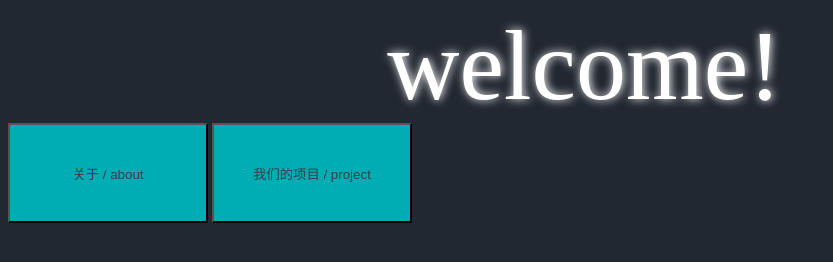
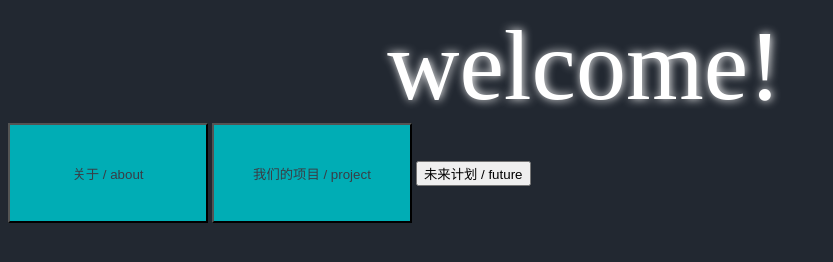
Before and after one commit to ILoveCodingVeryMuchhhhh/my-website, a plain HTML site: page index.html in a window 1280 px wide. Shown: the whole page, without its empty margins (0-833 px from the left). Drawn offline with Linux system fonts and the light colour scheme.

Commit message:
再次更改了网页

```diff
--- a/index.html
+++ b/index.html
@@ -27,5 +27,6 @@
 	<span class="title_">welcome!</span>
 	<button class="btn_1">关于 / about</button>
 	<button class="btn_2">我们的项目 / project</button>
+	<button class="btn_3">未来计划 / future</button>
 </body>
 </html>
```
